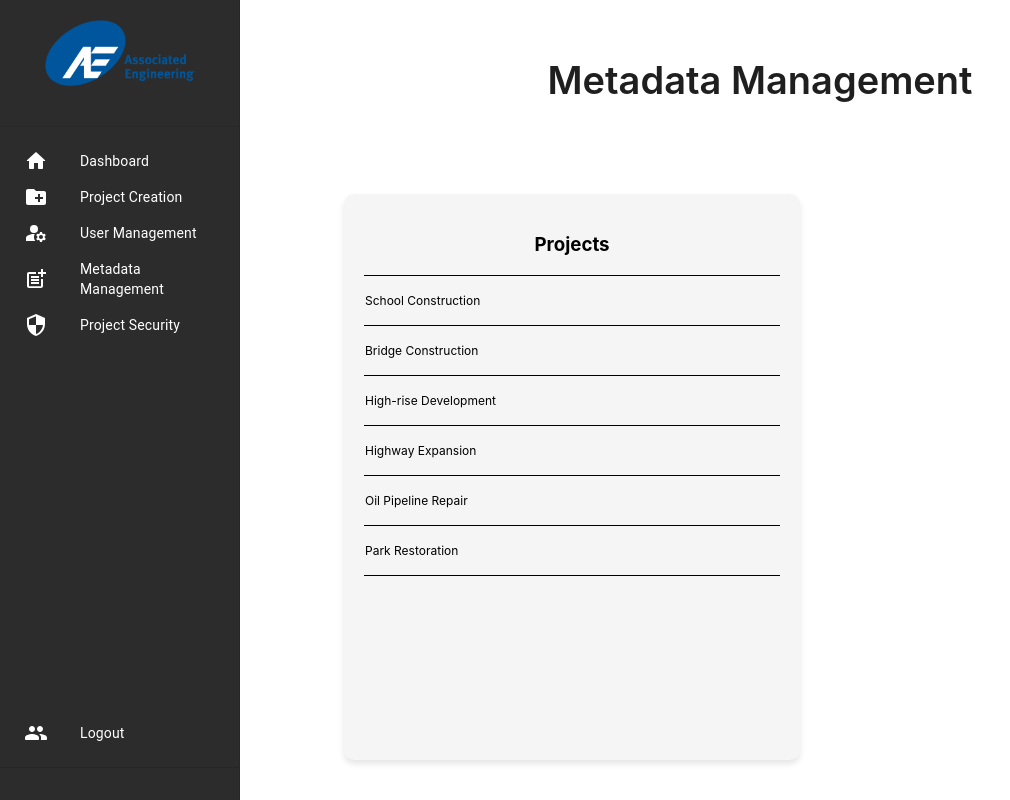
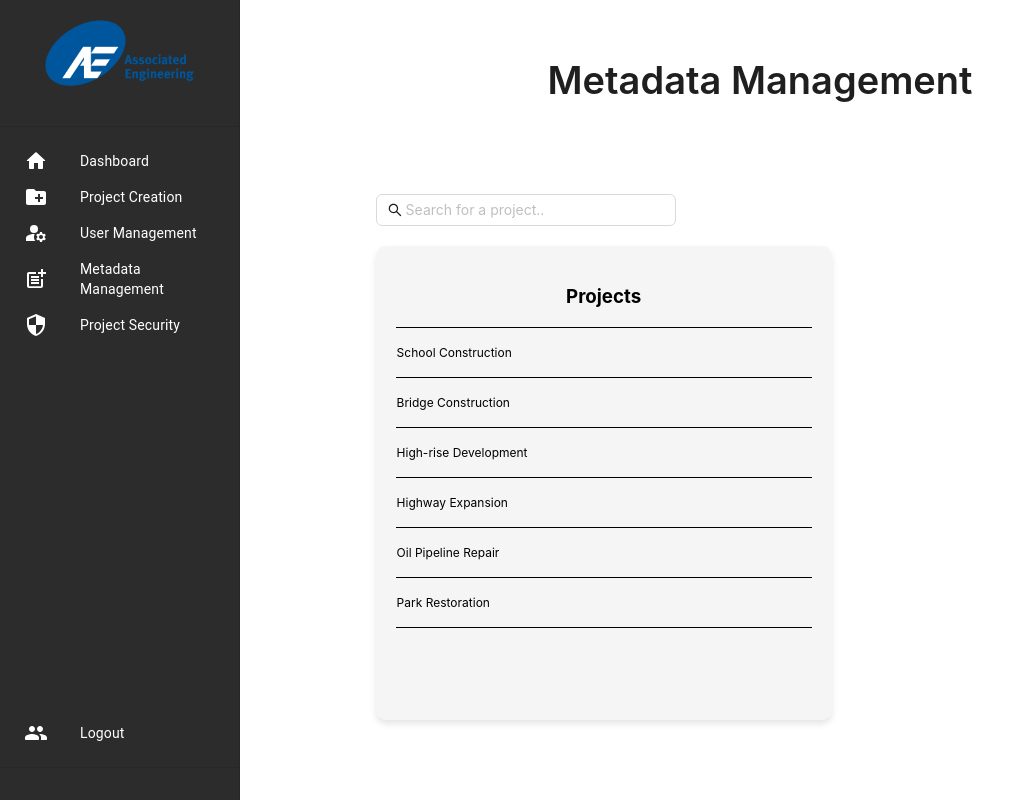
Before and after one commit to Sneaky-Breeky/Team-6-AE, a React (Create React App) app in the folder src/frontend/: page /admin/metadataManagement in a window 1280 px wide. Shown: the whole page, without its empty margins (0-1010 px from the left). Built offline with nearby package versions, Linux system fonts and the light colour scheme; sample sign-in values are in the browser's storage.

Commit message:
implemented search functions to admin md management and admin project security

```diff
--- a/src/frontend/src/pages/admin/AdminMetadataManage.js
+++ b/src/frontend/src/pages/admin/AdminMetadataManage.js
@@ -1,7 +1,7 @@
 import React, { useState } from 'react';
 import Box from '@mui/material/Box';
-import { Typography, Switch, Popover, Radio, Form, Input, Checkbox } from 'antd';
-import { PlusOutlined, EditOutlined, CloseOutlined} from '@ant-design/icons';
+import { Typography, Switch, Input } from 'antd';
+import { SearchOutlined} from '@ant-design/icons';
 
 const { Title } = Typography;
 
@@ -55,6 +55,7 @@
 }
 
 export default function AdminMetadataManage() {
+  const [searchQuery, setSearchQuery] = useState('');
   const [isPopupFormOpen, setPopupFormOpen] = useState(false);
   const [projectName, setProjectName] = useState(null);
 
@@ -85,6 +86,7 @@
     height: '100vh',
     width: '80%',
     margin: '20px auto',
+    marginTop: '0',
     borderRadius: '10px',
     padding: '20px',
     overflow: 'auto',
@@ -95,23 +97,45 @@
   <Box
     sx={{
       display: 'flex',
-      flexDirection: 'row',
+      flexDirection: 'column',
       justifyContent: 'flex-start',
       alignItems: 'left',
       width: '50%',
-      backgroundColor: '#f5f5f5',
+      margin: '20px auto',
       borderRadius: '10px',
-      padding: '20px',
-      boxShadow: '0 4px 6px rgba(0, 0, 0, 0.1)',
-      overflow: 'auto',
     }}
   >
+    <Input
+      placeholder="Search for a project.."
+      prefix={<SearchOutlined />}
+      value={searchQuery}
+      onChange={(e) => setSearchQuery(e.target.value)}
+      style={{ width: '300px' }}
+    />
+
+    <Box
+      sx={{
+        display: 'flex',
+        flexDirection: 'row',
+        justifyContent: 'flex-start',
+        alignItems: 'left',
+        width: '100%',
+        height: '100%',
+        margin: '20px auto',
+        backgroundColor: '#f5f5f5',
+        borderRadius: '10px',
+        padding: '20px',
+        boxShadow: '0 4px 6px rgba(0, 0, 0, 0.1)',
+        overflow: 'auto',
+      }}
+    >
+
     <div style={{overflowY: 'auto', width: '100%', height: '100%'}}>
     <table style={{width: '100%', borderCollapse: 'collapse'}}>
         <tr>
             <th colspan="2" style={{height: '40px', textAlign: 'center', borderBottom:'1px solid black', padding: '0px'}} ><h3>Projects</h3></th>
         </tr>
-        {projects.map((project) => (
+        {(projects.filter(p => {return p.toLowerCase().includes(searchQuery.toLowerCase())})).map((project) => (
           <tr onClick={() => {setPopupFormOpen(isPopupFormOpen ? false : true);
             setProjectName(project)
           }} style={{height: '50px'}}
@@ -123,6 +147,7 @@
     </table>
     </div>
 
+  </Box>
   </Box>
 
   {/* right container to add metadata*/}
--- a/src/frontend/src/pages/admin/AdminProjectSecurity.js
+++ b/src/frontend/src/pages/admin/AdminProjectSecurity.js
@@ -20,14 +20,6 @@
 const metadata = ["Project Name", "Location", "Date", "Image Description", "Tags"];
 
 function PopupAccess(project) {
-  const [disabled, setDisabled] = useState(project.accessLevel === 'Admins Only');
-  const [indDisabled, setIndDisabled] = useState(project.accessLevel === 'Everyone');
-  const toggleAdminChecked = () => {
-    setDisabled(!disabled);
-  };
-  const toggleAllChecked = () => {
-    setIndDisabled(!indDisabled);
-  };
   const onChange = (e) => {
     // change access level here
     console.log(`checked = ${e.target.checked}`);
@@ -38,7 +30,7 @@
       <tr style={{height: '50px'}}>
         <td style={{ fontSize: '12px', textAlign: 'left', borderBottom:'1px solid black'}} >
           <Checkbox defaultChecked={project.accessLevel === 'Admins Only'}
-            onChange={toggleAdminChecked}>
+            onChange={onChange}>
               Admin Only
           </Checkbox>
           </td>
@@ -46,8 +38,7 @@
       <tr style={{height: '50px'}}>
         <td style={{ fontSize: '12px', textAlign: 'left', borderBottom:'1px solid black'}} >
           <Checkbox defaultChecked={project.accessLevel === 'Everyone' ? true : false}
-          disabled={disabled}
-          onChange={toggleAllChecked}>
+          onChange={onChange}>
             Everyone
         </Checkbox>
           </td>
@@ -56,7 +47,6 @@
         <tr style={{height: '50px'}}>
           <td style={{ fontSize: '12px', textAlign: 'left', borderBottom:'1px solid black'}} >
             <Checkbox defaultChecked={(project.listUsers).includes(user.name) ? true : false}
-              disabled={disabled || indDisabled}
               onChange={onChange}>
                 {user.name}
             </Checkbox>
@@ -199,7 +189,7 @@
           <th style={{ width: '25%', textAlign: 'left', borderBottom:'1px solid black'}} >Project</th>
           <th colSpan="2" style={{ width: '15%', textAlign: 'left', borderBottom:'1px solid black'}} >Access Level</th>
       </tr>
-          {projects.map((project) => (
+          {(projects.filter(p => {return p.name.toLowerCase().includes(searchQuery.toLowerCase())})).map((project) => (
               <tr onClick={() => {setPopupFormOpen(isPopupFormOpen ? false : true)}} style={{height: '50px'}}
                onMouseEnter={(e) => {e.currentTarget.style.backgroundColor = '#fcfcfc';}}
                 onMouseLeave={(e) => {e.currentTarget.style.backgroundColor = '';}}>
```
